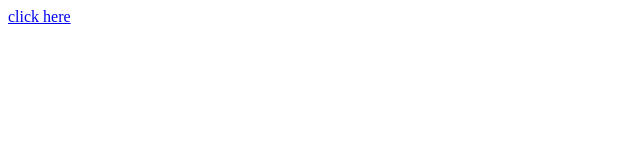
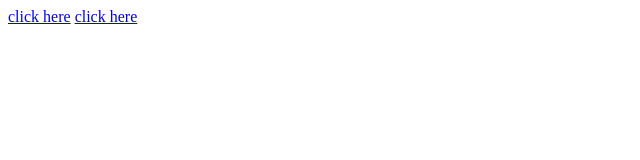
Before and after one commit to Kurdh/redirect, a plain HTML site: page index.html in a window 1280 px wide. Shown: the full height of the page, 0-640 px from the left. Drawn offline with Linux system fonts and the light colour scheme.

Commit message:
Update index.html

```diff
--- a/index.html
+++ b/index.html
@@ -1 +1,2 @@
 <a href="intent:#Intent;scheme=startci;package=kurdemy.com;end">click here</a>
+<a href="https://play.google.com/store/apps/details?id=kurdemy.com">click here</a>
```
